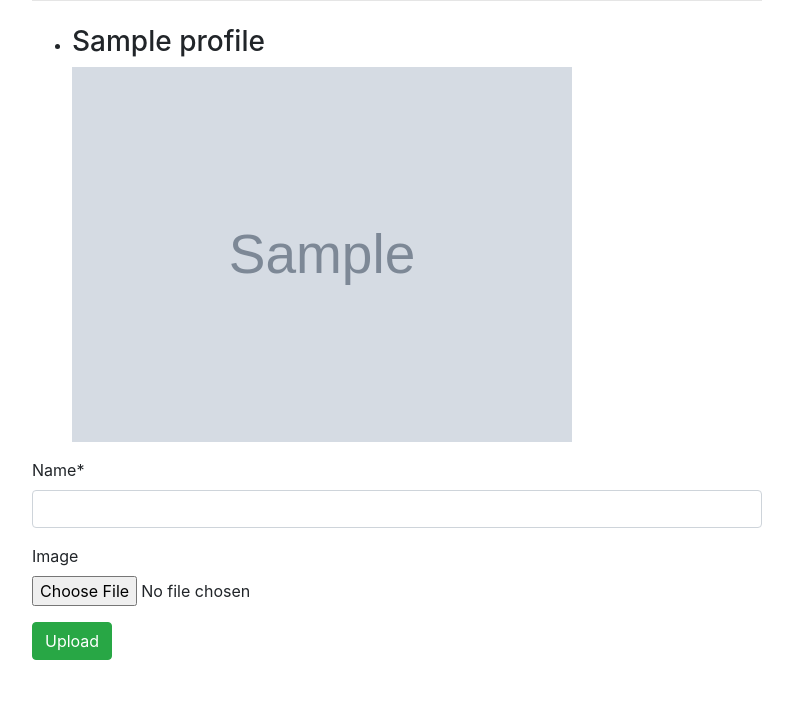
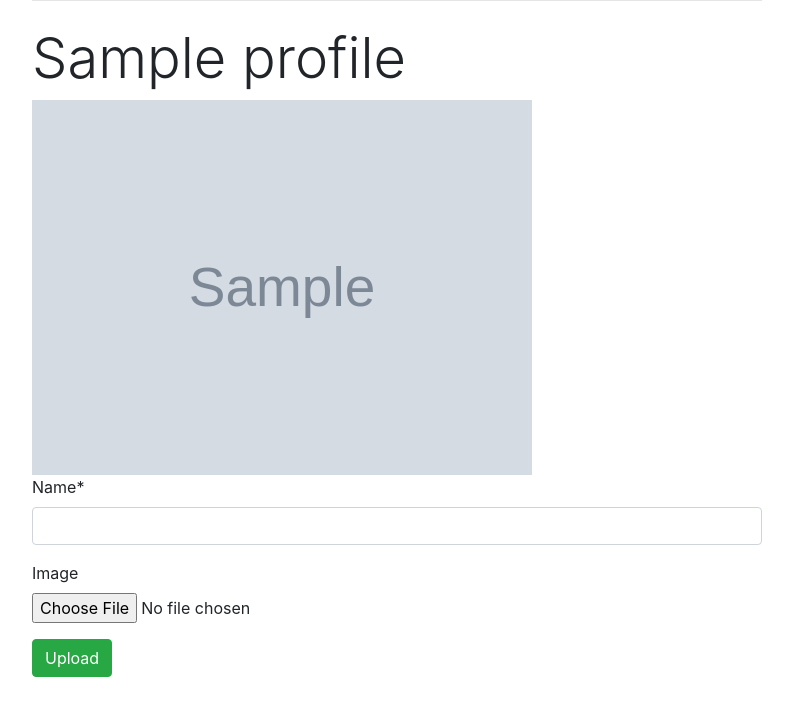
Before and after one commit to hoangtnm/riio, a Django app: page / in a window 1280 px wide. Shown: the part 56-771 px from the top of the page, without its empty margins (243-1036 px from the left). Run offline with Django 3.2, Linux system fonts and the light colour scheme; tables that the repository leaves empty hold one stand-in row (values such as "Sample post"); grey boxes marked "Sample" are stand-in pictures; some libraries are stand-ins or nearby versions.

Commit message:
update home layout

```diff
--- a/templates/ai/home.html
+++ b/templates/ai/home.html
@@ -1,19 +1,12 @@
 {% extends "ai/base.html" %}
 {% block title %}Home{% endblock %}
 {% load crispy_forms_tags %}
-
 {% block show %}
-    <ul>
-        {% for image in images %}
-            <li>
-                <h3>{{ image.name }}</h3>
-                <img src="{{ image.image.url }}  " style="width:500px;high:500px;" alt="">
-            </li>
-        {% endfor %}
-    </ul>
+    {% for image in images %}
+        <h3 class="display-4">{{ image.name }}</h3>
+        <img src="{{ image.image.url }}" class="img-fluid" style="width:500px;high:500px;" alt="">
+    {% endfor %}
 {% endblock show %}
-
-
 {% block content %}
     <form method="post" enctype="multipart/form-data">
         {% csrf_token %}
```
